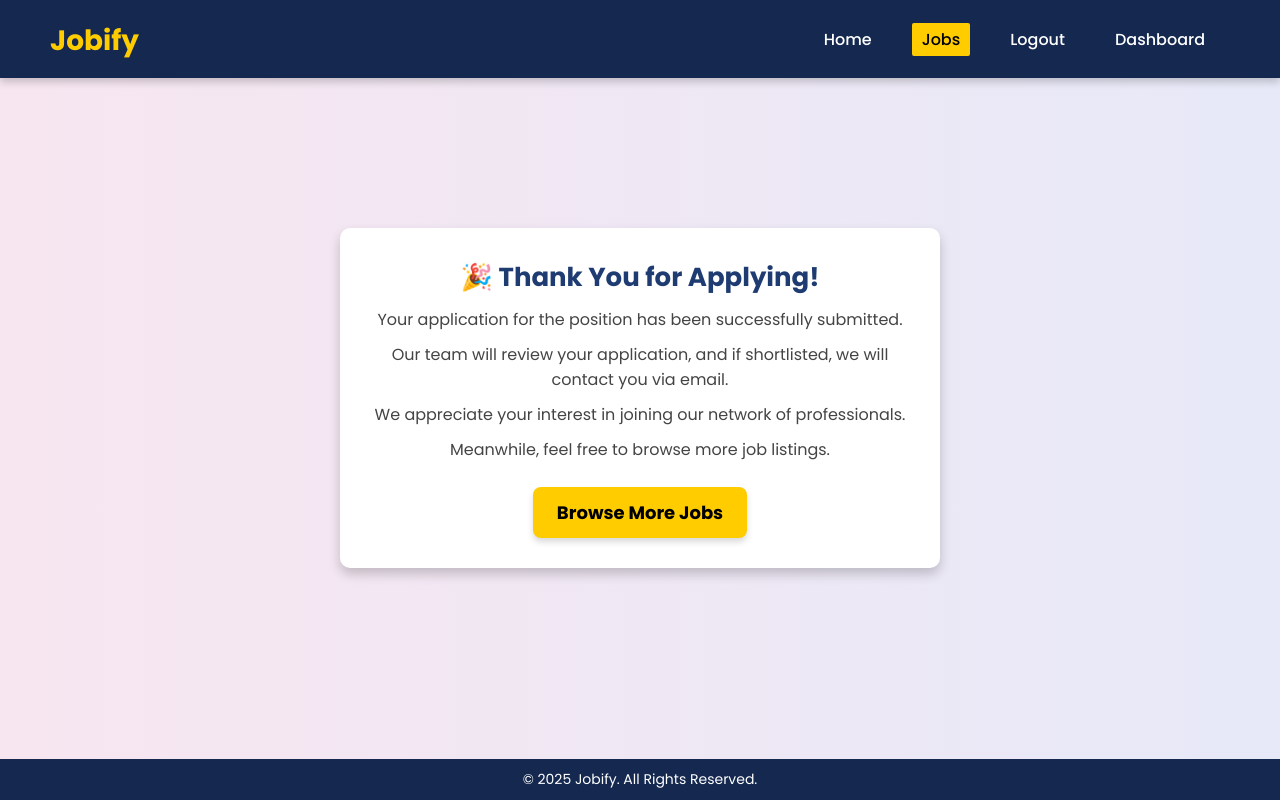
After one commit to asliddinamir/job-portal, a PHP site: page /apply-success.php in a window 1280 px wide. The commit adds this page. Run offline with PHP 8.4, Linux system fonts and the light colour scheme.

Commit message:
Add dashboard page and success message for job application submissions; update navigation links

```diff
--- /dev/null
+++ b/apply-success.php
@@ -0,0 +1,39 @@
+<!DOCTYPE html>
+<html lang="en">
+<head>
+    <meta charset="UTF-8">
+    <meta name="viewport" content="width=device-width, initial-scale=1.0">
+    <title>Application Submitted | Jobify</title>
+    <link rel="stylesheet" href="css/style.css">
+</head>
+<body>
+    <header>
+        <div class="logo">
+            <h1><a href="index.php">Jobify</a></h1>
+        </div>
+        <nav>
+            <ul>
+                <li><a href="index.php">Home</a></li>
+                <li><a href="job-listings.php" class="active">Jobs</a></li>
+                <li><a href="logout.php">Logout</a></li>
+                <li><a href="dashboard.php">Dashboard</a></li>
+            </ul>
+        </nav>
+    </header>
+
+    <main class="success-container">
+        <div class="success-box">
+            <h2>🎉 Thank You for Applying!</h2>
+            <p>Your application for the position has been successfully submitted.</p>
+            <p>Our team will review your application, and if shortlisted, we will contact you via email.</p>
+            <p>We appreciate your interest in joining our network of professionals.</p>
+            <p>Meanwhile, feel free to browse more job listings.</p>
+            <a href="job-listings.php" class="btn">Browse More Jobs</a>
+        </div>
+    </main>
+
+    <footer>
+        <p>&copy; 2025 Jobify. All Rights Reserved.</p>
+    </footer>
+</body>
+</html>
--- a/css/style.css
+++ b/css/style.css
@@ -395,14 +395,121 @@ footer {
     background: #e6b800;
 }
 
-/* Message */
+.apply-location {
+    margin-block: 10px;
+}
+
 .message {
-    font-size: 16px;
-    font-weight: bold;
-    color: green;
+    margin-top: 20px;
+    color: #1e3c72;
+}
+
+/* Success Page */
+.success-container {
+    display: flex;
+    justify-content: center;
+    align-items: center;
+    height: 80vh;
+    text-align: center;
+}
+
+.success-box {
+    max-width: 600px;
+    background: white;
+    color: black;
+    padding: 30px;
+    border-radius: 10px;
+    box-shadow: 0px 6px 12px rgba(0, 0, 0, 0.2);
+}
+
+.success-box h2 {
+    font-size: 26px;
+    color: #1e3c72;
     margin-bottom: 10px;
 }
 
-.apply-company {
-    margin-block: 10px;
+.success-box p {
+    font-size: 16px;
+    margin-bottom: 10px;
+    color: #444;
 }
+
+.success-box .btn {
+    display: inline-block;
+    background: #ffcc00;
+    color: black;
+    padding: 12px 24px;
+    text-decoration: none;
+    font-weight: bold;
+    border-radius: 8px;
+    transition: 0.3s;
+    margin-top: 15px;
+}
+
+.success-box .btn:hover {
+    background: #e6b800;
+    transform: scale(1);
+}
+
+/* Dashboard Container */
+.dashboard-container {
+    max-width: 900px;
+    background: white;
+    color: black;
+    padding: 30px;
+    border-radius: 10px;
+    box-shadow: 0px 6px 12px rgba(0, 0, 0, 0.2);
+    margin: 20px auto;
+    text-align: center;
+}
+
+.dashboard-container h2 {
+    font-size: 26px;
+    color: #1e3c72;
+    margin-bottom: 15px;
+}
+
+/* Job Applications Table */
+.dashboard-table {
+    width: 100%;
+    border-collapse: collapse;
+    margin-top: 20px;
+}
+
+.dashboard-table th, .dashboard-table td {
+    padding: 12px;
+    border-bottom: 1px solid #ddd;
+}
+
+.dashboard-table th {
+    background: #1e3c72;
+    color: white;
+    font-size: 16px;
+}
+
+.dashboard-table td {
+    font-size: 14px;
+}
+
+/* Status Colors */
+.status-pending {
+    color: orange;
+    font-weight: bold;
+}
+
+.status-shortlisted {
+    color: green;
+    font-weight: bold;
+}
+
+.status-rejected {
+    color: red;
+    font-weight: bold;
+}
+
+/* No Applications Message */
+.no-applications {
+    font-size: 16px;
+    color: #777;
+    margin-top: 20px;
+}
--- a/index.php
+++ b/index.php
@@ -15,9 +15,8 @@
             <ul>
                 <li><a href="index.php" class="active">Home</a></li>
                 <li><a href="job-listings.php">Jobs</a></li>
-                <li><a href="register.php">Register</a></li>
-                <li><a href="login.php">Login</a></li>
                 <li><a href="dashboard.php">Dashboard</a></li>
+                <li><a href="logout.php">Logout</a></li>
             </ul>
         </nav>
     </header>
--- a/job-description.php
+++ b/job-description.php
@@ -37,9 +37,8 @@ if (!$job) {
             <ul>
                 <li><a href="index.php">Home</a></li>
                 <li><a href="job-listings.php" class="active">Jobs</a></li>
-                <li><a href="register.php">Register</a></li>
-                <li><a href="login.php">Login</a></li>
                 <li><a href="dashboard.php">Dashboard</a></li>
+                <li><a href="logout.php">Logout</a></li>
             </ul>
         </nav>
     </header>
--- a/job-listings.php
+++ b/job-listings.php
@@ -31,9 +31,8 @@ $result = $conn->query($query);
             <ul>
                 <li><a href="index.php">Home</a></li>
                 <li><a href="job-listings.php" class="active">Jobs</a></li>
-                <li><a href="register.php">Register</a></li>
-                <li><a href="login.php">Login</a></li>
                 <li><a href="dashboard.php">Dashboard</a></li>
+                <li><a href="logout.php">Logout</a></li>
             </ul>
         </nav>
     </header>
```
Also changed, not shown: apply.php (+30 -10 lines), dashboard.php (+81 -0 lines), 1 other file.
